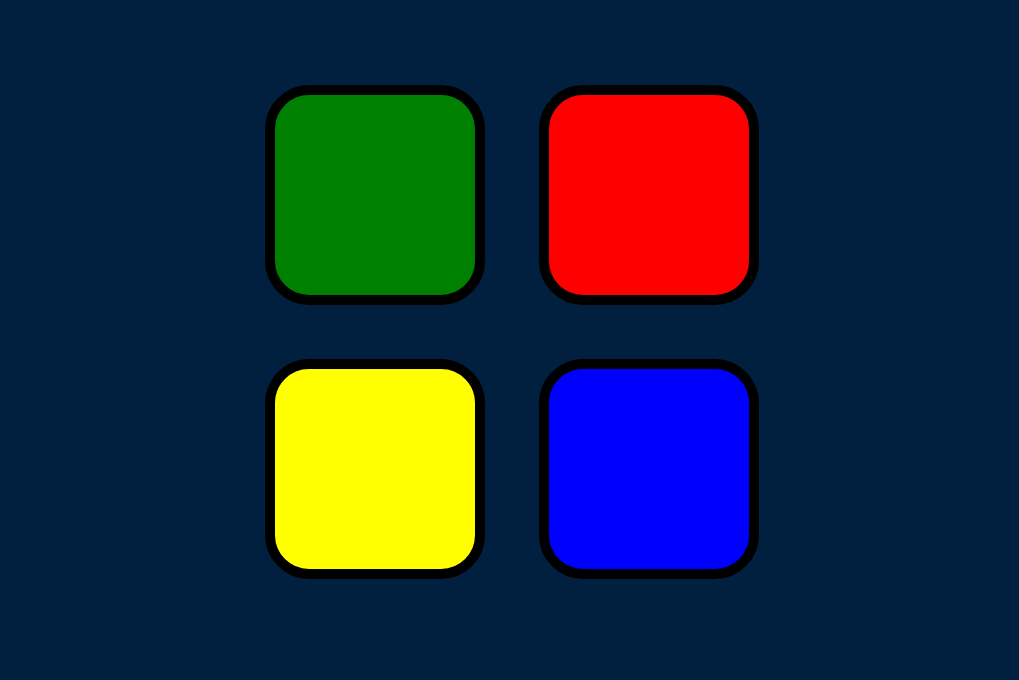
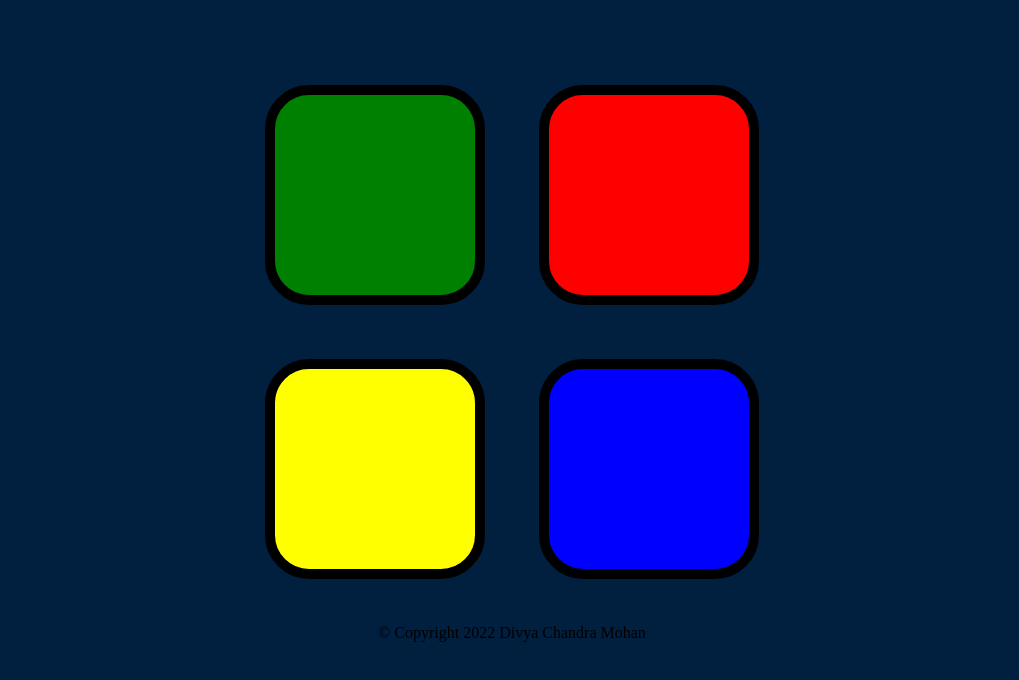
Before and after one commit to DivyaRatnabalan/Simon-Game-Challenge, a plain HTML site: page index.html in a window 1280 px wide. Shown: the part 114-794 px from the top of the page, without its empty margins (128-1147 px from the left). Drawn offline with nearby package versions, Linux system fonts and the light colour scheme.

Commit message:
Update index.html
added copyright

```diff
--- a/index.html
+++ b/index.html
@@ -34,6 +34,11 @@
     </div>
 
   </div>
+  <footer>
+    <div>
+      <p>© Copyright 2022 Divya Chandra Mohan</p>
+    </div>
+  </footer>
 
   <script src="https://ajax.googleapis.com/ajax/libs/jquery/3.3.1/jquery.min.js"></script>
   <script src="game.js" charset="utf-8"></script>
```
